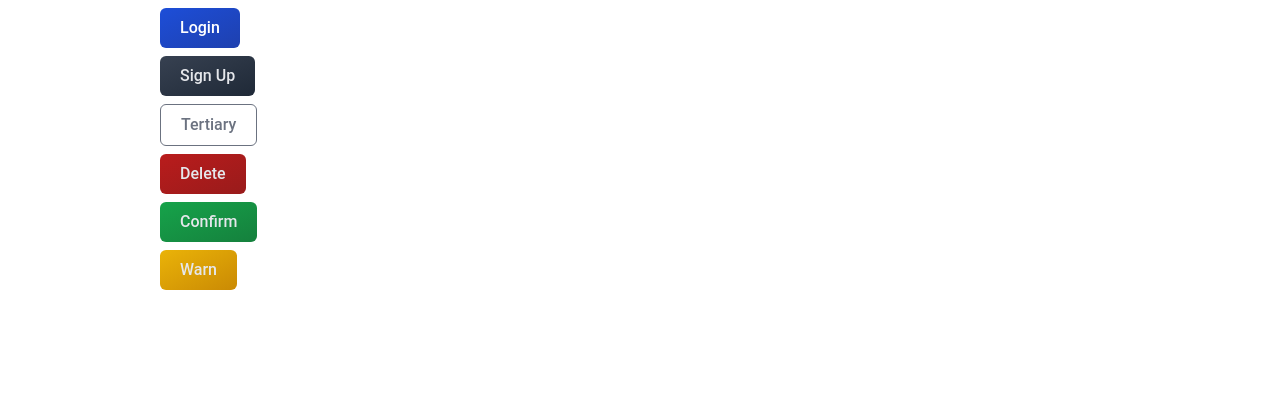
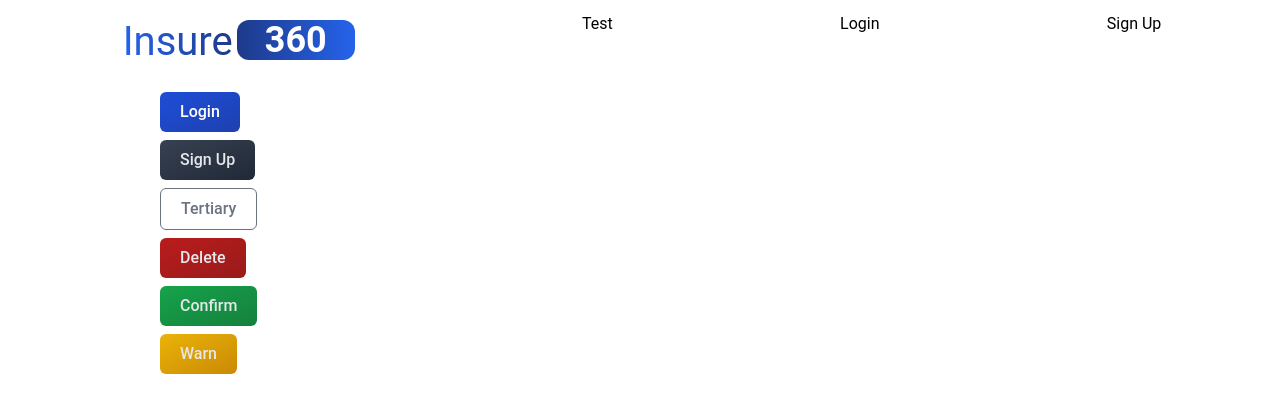
Before and after one commit to sachintha-lk/MAD-react-pwa-insure360, a React (Vite) app: page /test in a window 1280 px wide. Shown: the top 412 px of the page. Built offline with nearby package versions, Linux system fonts and the light colour scheme.

Commit message:
Prettier format, tailwind class sorting

```diff
--- a/package.json
+++ b/package.json
@@ -30,6 +30,7 @@
     "eslint-plugin-react-hooks": "^4.6.0",
     "eslint-plugin-react-refresh": "^0.4.3",
     "postcss": "^8.4.29",
+    "prettier": "^3.0.3",
     "prettier-plugin-tailwindcss": "^0.5.4",
     "tailwindcss": "^3.3.3",
     "typescript": "^5.0.2",
--- a/src/App.tsx
+++ b/src/App.tsx
@@ -1,13 +1,17 @@
 import { Routes, Route } from "react-router-dom";
 import Test from "./pages/Test";
+import NavBar from "./components/navbar/NavBar";
 
 function App() {
   return (
-    <Routes>
-      <Route path="/" element={<h1>Home</h1>} />
-      <Route path="about" element={<h1>About</h1>} />
-      <Route path="test" element={<Test />} />
-    </Routes>
+    <div>
+      <NavBar />
+      <Routes>
+        <Route path="/" element={<h1>Home</h1>} />
+        <Route path="/about" element={<h1>About</h1>} />
+        <Route path="/test" element={<Test />} />
+      </Routes>
+    </div>
   );
 }
 
--- a/src/components/Button.tsx
+++ b/src/components/Button.tsx
@@ -16,7 +16,7 @@ function Button({
   variant = "primary",
   ...props
 }: ButtonProps) {
-  let buttonClassName = `font-medium px-5 py-2 mr-2 mb-2 rounded-md ${
+  let buttonClassName = `mb-2 mr-2 rounded-md px-5 py-2 font-medium ${
     variant === "primary" ? "text-white" : "text-gray-200"
   }`;
 
--- /dev/null
+++ b/src/components/LogoText.tsx
@@ -0,0 +1,14 @@
+function LogoText() {
+  return (
+    <div className="grid grid-cols-1 bg-gradient-to-r text-center lg:grid-cols-2">
+      <span className="mx-1 bg-gradient-to-r from-blue-600 to-blue-900 bg-clip-text pb-0 text-[40px] text-transparent">
+        Insure
+      </span>
+      <span className="h-min rounded-xl bg-gradient-to-r from-blue-900 to-blue-600 px-2 text-4xl font-bold text-white lg:my-2">
+        360
+      </span>
+    </div>
+  );
+}
+
+export default LogoText;
--- /dev/null
+++ b/src/components/navbar/NavBar.tsx
@@ -0,0 +1,25 @@
+import LogoText from "../LogoText";
+import NavBarLink from "./NavBarLink";
+
+function NavBar() {
+  return (
+    <nav>
+      <ul className="mx-auto flex w-5/6 justify-between p-3">
+        <li>
+          <NavBarLink to="/" children={<LogoText />} />
+        </li>
+        <li>
+          <NavBarLink to="/test" children="Test" />
+        </li>
+        <li>
+          <NavBarLink to="/login" children="Login" />
+        </li>
+        <li>
+          <NavBarLink to="/login" children="Sign Up" />
+        </li>
+      </ul>
+    </nav>
+  );
+}
+
+export default NavBar;
--- /dev/null
+++ b/src/components/navbar/NavBarLink.tsx
@@ -0,0 +1,16 @@
+import { Link } from "react-router-dom";
+
+interface NavBarLinkProps {
+  to: string;
+  children: React.ReactNode;
+}
+
+function NavBarLink({ to, children, ...props }: NavBarLinkProps) {
+  return (
+    <Link to={to} {...props}>
+      {children}
+    </Link>
+  );
+}
+
+export default NavBarLink;
--- a/src/pages/Test.tsx
+++ b/src/pages/Test.tsx
@@ -7,7 +7,7 @@ function Test() {
   };
 
   return (
-    <div className="w-9/12 mx-auto mt-2">
+    <div className="mx-auto mt-2 w-9/12">
       <Button children="Login" variant="primary" onClick={handleClick} />
       <br />
       <Button children="Sign Up" variant="secondary" onClick={handleClick} />
--- a/vite.config.ts
+++ b/vite.config.ts
@@ -44,7 +44,7 @@ export default defineConfig({
         },
       ],
       start_url: "/",
-      display: "fullscreen",
+      display: "standalone",
       background_color: "#B12A34"
     }
   })],
```
Also changed, not shown: .prettierrc.json (added), 1 other file (tests, documents, lock files or other folders).
